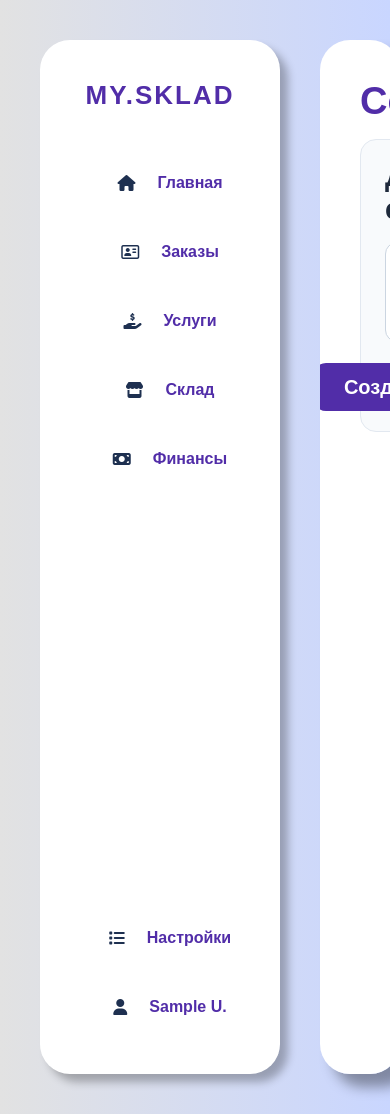
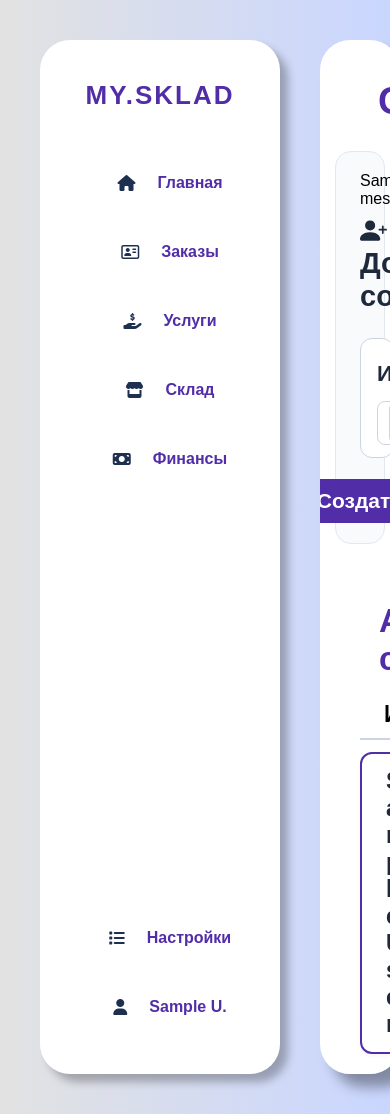
Before and after one commit to SergeyBalatskiy/crm_system, a Django app: page /profile/workers in a window 390 px wide. Run offline with Django 5.2, Linux system fonts and the light colour scheme; a user stored in the database is signed in; tables that the repository leaves empty hold one stand-in row (values such as "Sample post"); one stand-in notice (Sample message) is shown.

Commit message:
add new wisual for workers + add JS logic for phone number + add new places (role and phone) in form

```diff
--- a/crm_system/profile_user/forms.py
+++ b/crm_system/profile_user/forms.py
@@ -36,9 +36,11 @@ class ServiceInfoForm(forms.ModelForm):
 
 # Переменная которая содержит в себе форму и добавление ее динамически
 WorkersFormSet = modelformset_factory(
-    WorkersInfo, fields=("name", "surname"), labels={
+    WorkersInfo, fields=("name", "surname", "role", "phone" ), labels={
         "name": "Имя",
         "surname": "Фамилия",
+        "role" : "Роль",
+        "phone" : "Телефон"
     }, extra=1)
 
 # Переменная которая содержит в себе форму для добавления категорий
--- a/crm_system/profile_user/models.py
+++ b/crm_system/profile_user/models.py
@@ -27,6 +27,8 @@ class WorkersInfo(models.Model):
     user = models.ForeignKey(User, on_delete=models.CASCADE, related_name='employee')
     name = models.CharField(max_length=100, null=True)
     surname = models.CharField(max_length=100, null=True)
+    role = models.CharField(max_length=100, null=True)
+    phone = models.CharField(max_length=16, null=True)
 
     def __str__(self):
         return f'Cотрудник: {self.name} {self.surname}, связан с {self.user.get_full_name()}'
--- a/crm_system/profile_user/static/profile_user/css/workers.css
+++ b/crm_system/profile_user/static/profile_user/css/workers.css
@@ -1,7 +1,9 @@
+/* ЭТИ ДВА КЛАССА НЕ ТРОГАЕМ ПО ВАШЕМУ ТРЕБОВАНИЮ */
 .workers-page-container {
     display: flex;
     flex-direction: column;
     overflow-y: auto;
+    justify-content: flex-start !important;
 }
 
 .main-page-title {
@@ -11,17 +13,18 @@
     margin: 0 0 16px 0;
     text-align: left;
     align-self: flex-start;
+    margin-bottom: 28px;
+    margin-left: 18px;
 }
 
+/* 1. Карточка добавления — растягиваем на 100% */
 .add-worker-card {
     background-color: #f8fafc;
     border: 1px solid #e2e8f0;
     border-radius: 16px;
     padding: 20px 24px;
     flex-shrink: 0;
-    align-self: flex-start;
     width: 100%;
-    max-width: 780px;
     box-sizing: border-box;
 }
 
@@ -30,20 +33,25 @@
     font-size: 29px;
     font-weight: 700;
     color: #1e293b;
+    margin-top: 3px;
+    margin-bottom: 25px;
 }
 
 .worker-form-inline {
     display: flex;
     flex-direction: column;
     gap: 16px;
+    width: 100%;
 }
 
 .field_input_name {
     display: flex;
     flex-wrap: wrap;
     gap: 16px;
+    width: 100%;
 }
 
+/* Равномерное расширение 4 полей внутри формы */
 .workers-form {
     display: flex;
     gap: 12px;
@@ -53,6 +61,7 @@
     border: 1px solid #cbd5e1;
     width: 100%;
     box-sizing: border-box;
+    min-width: 0;
 }
 
 .workers-form p {
@@ -63,17 +72,30 @@
     font-size: 13px;
     font-weight: 600;
     color: #475569;
-    flex: 1;
+    flex: 1 1 0%;
+    min-width: 0;
+    /* Не дает тексту и инпутам раздувать блок за экран */
+}
+
+.workers-form p label {
+    font-size: 22px;
+    font-weight: 600;
+    color: #1e293b;
+    padding-top: 10px;
+    padding-bottom: 10px;
 }
 
 .workers-form input {
-    padding: 8px 12px;
+    font-size: 24px;
+    padding: 10px 14px;
+    height: 44px;
     border: 1px solid #cbd5e1;
     border-radius: 8px;
-    font-size: 14px;
     outline: none;
     width: 100%;
+    min-width: 0;
     box-sizing: border-box;
+    transition: border-color 0.2s;
 }
 
 .workers-form input:focus {
@@ -85,12 +107,6 @@
     justify-content: center;
     width: 100%;
     margin-top: -20px;
-    height: 73px;
-
-}
-
-.btn-submit {
-    width: 220px;
 }
 
 .btn {
@@ -115,6 +131,10 @@
 .btn-submit {
     background-color: #6f42c1;
     color: #ffffff;
+    font-size: 21px;
+    font-weight: 600;
+    padding: 12px 32px;
+    width: 280px;
 }
 
 .btn-submit:hover {
@@ -139,80 +159,91 @@
     text-align: left;
     padding-bottom: 7px;
     padding-top: 7px;
+    padding-left: 19px;
 }
 
 .workers-list-wrapper {
-    flex: 1;
-    overflow-y: auto;
     width: 100%;
 }
 
-.workers-list {
-    columns: 340px;
-    column-gap: 16px;
+.workers-table-header {
+    display: grid;
+    grid-template-columns: repeat(4, minmax(0, 1fr)) 120px;
+    gap: 16px;
+    padding: 0 24px 10px 24px;
+    font-size: 23px;
+    font-weight: 700;
+    color: #000000;
+    border-bottom: 2px solid #cbd5e1;
+    margin-bottom: 12px;
+    box-sizing: border-box;
     width: 100%;
 }
 
+.workers-table-header div {
+    text-align: left;
+}
+
+.workers-table-header .header-action {
+    text-align: right;
+}
+
+/* ВЫРАВНИВАНИЕ СТРОК: замена columns: 340px на верстку списком */
+.workers-list {
+    display: flex;
+    flex-direction: column;
+    gap: 10px;
+    width: 100%;
+}
+
+/* Горизонтальная карточка сотрудника на 4 колонки + кнопка */
 .worker-place {
-    display: flex;
-    justify-content: space-between;
+    display: grid;
+    grid-template-columns: repeat(4, minmax(0, 1fr)) 120px;
     align-items: center;
+    gap: 16px;
     background-color: #ffffff;
     border: 2px solid #512da8;
-    border-radius: 14px;
-    padding: 14px 18px;
-    box-shadow: 0 4px 6px -1px rgba(0, 0, 0, 0.05);
+    border-radius: 12px;
+    padding: 14px 24px;
+    box-shadow: 0 2px 4px rgba(0, 0, 0, 0.04);
+    box-sizing: border-box;
+    width: 100%;
     transition: transform 0.15s ease, box-shadow 0.15s ease;
-    margin-bottom: 12px;
-    break-inside: avoid;
 }
 
 .worker-place:hover {
     transform: translateY(-2px);
-    box-shadow: 0 8px 12px -2px rgba(0, 0, 0, 0.1);
+    box-shadow: 0 6px 10px rgba(0, 0, 0, 0.08);
 }
 
-.btn-submit {
-    font-size: 20px;
+.worker-col {
+    font-size: 23px;
     font-weight: 600;
-    padding: 12px 32px;
-}
-
-.worker-details {
-    display: flex;
-    align-items: center;
-    gap: 10px;
-    flex: 1;
+    color: #1e293b;
+    word-break: break-word;
+    text-align: left;
     min-width: 0;
 }
 
-.worker-name {
-    font-size: 21px;
-    font-weight: 600;
-    color: #1e293b;
-    word-break: break-word;
-    overflow-wrap: break-word;
-}
-
-.worker-patronymic {
-    font-size: 14px;
-    color: #64748b;
+.worker-action {
+    display: flex;
+    justify-content: flex-end;
 }
 
 .btn-delete-worker {
     background-color: #6f42c1;
     color: #ffffff;
+    transform: translateY(-12px);
     border: none;
-    padding: 8px 20px;
-    border-radius: 10px;
-    font-size: 14px;
-    font-weight: 600;
+    padding: 8px 16px;
+    border-radius: 8px;
+    font-size: 16px;
+    font-weight: 700;
     cursor: pointer;
-    margin: 0;
-    flex-shrink: 0;
-    align-self: center;
     transition: background-color 0.2s;
-    transform: translateY(-14px);
+    width: 100%;
+    max-width: 120px;
 }
 
 .btn-delete-worker:hover {
@@ -225,16 +256,3 @@
     text-align: left;
     margin-top: 10px;
 }
-
-.workers-form p label {
-    font-size: 22px;
-    font-weight: 600;
-    color: #1e293b;
-}
-
-.workers-form input {
-    font-size: 24px;
-    padding: 10px 14px;
-    height: 44px;
-    box-sizing: border-box;
-}
--- a/crm_system/profile_user/templates/profile_user/workers.html
+++ b/crm_system/profile_user/templates/profile_user/workers.html
@@ -13,7 +13,21 @@
 
         <!-- ВЕРХНИЙ БЛОК: Форма добавления сотрудника (компактная слева) -->
         <div class="add-worker-card">
-            <h3 class="section-title">Добавить сотрудника</h3>
+
+            {% if messages %}
+            {% for message in messages %}
+            <div class="alert alert-{{ message.tags }}">
+                {{ message }}
+            </div>
+            {% endfor %}
+            {% endif %}
+            <h3 class="section-title"><svg style="position: relative; top: 5px; display: inline-block;"
+                    xmlns="http://www.w3.org/2000/svg" width="27" height="29" fill="currentColor"
+                    class="bi bi-person-plus-fill" viewBox="0 0 16 16">
+                    <path d="M1 14s-1 0-1-1 1-4 6-4 6 3 6 4-1 1-1 1H1zm5-6a3 3 0 1 0 0-6 3 3 0 0 0 0 6z" />
+                    <path fill-rule="evenodd"
+                        d="M13.5 5a.5.5 0 0 1 .5.5V7h1.5a.5.5 0 0 1 0 1H14v1.5a.5.5 0 0 1-1 0V8h-1.5a.5.5 0 0 1 0-1H13V5.5a.5.5 0 0 1 .5-.5z" />
+                </svg> Добавить сотрудника</h3>
 
             <form id="form-container" method="POST" class="worker-form-inline">
                 {% csrf_token %}
@@ -36,21 +50,30 @@
         <!-- ТЕМНО-СЕРАЯ РАЗДЕЛИТЕЛЬНАЯ ПОЛОСА -->
         <hr class="dark-divider">
 
-        <!-- НИЖНИЙ БЛОК: Список сотрудников -->
         <div class="workers-list-wrapper">
             <h2 class="active-workers-title">Активные сотрудники:</h2>
 
             {% if workers_information %}
+            <!-- Шапка таблицы с названиями колонок -->
+            <div class="workers-table-header">
+                <div>Имя</div>
+                <div>Фамилия</div>
+                <div>Роль</div>
+                <div>Телефон</div>
+                <div class="header-action">Действие</div>
+            </div>
+
+            <!-- Строки с сотрудниками -->
             <div class="workers-list">
                 {% for worker in workers_information %}
                 <div class="worker-place" data-name="{{ worker.name }}" data-surname="{{ worker.surname }}">
-                    <div class="worker-details">
-                        <span class="worker-name">{{ worker.name }} {{ worker.surname }}</span>
-                        {% if worker.patronymic %}
-                        <span class="worker-patronymic">{{ worker.patronymic }}</span>
-                        {% endif %}
+                    <div class="worker-col">{{ worker.name }}</div>
+                    <div class="worker-col">{{ worker.surname }}</div>
+                    <div class="worker-col">{{ worker.role }}</div>
+                    <div class="worker-col">{{ worker.phone }}</div>
+                    <div class="worker-action">
+                        <button type="button" class="btn-delete-worker">Удалить</button>
                     </div>
-                    <button type="button" class="btn-delete-worker">Удалить</button>
                 </div>
                 {% endfor %}
             </div>
--- a/crm_system/profile_user/views/workers.py
+++ b/crm_system/profile_user/views/workers.py
@@ -4,6 +4,7 @@ from django.contrib.auth.decorators import login_required
 from django.utils.decorators import method_decorator
 from django.contrib.auth.decorators import login_required
 from profile_user.forms import WorkersFormSet
+from django.contrib import messages
 from profile_user.models import WorkersInfo
 
 
@@ -23,21 +24,30 @@ class WorkersAddView(TemplateView):
 
 
     # Здесь активируется функция, которая проходится списком и сохраняет в каждой форме нашего "хозяина"
-    def form_valid(self, formset):
+    def form_valid(self, formset, request):
         # Беру каждую форму индивидуально и ПРИНУДИТЕЛЬНО останавливаю "автосохранение",
         # чтобы сначала сохранить ссылку на "хозяина", а потом и все остальные данные!
         for form in formset:
             # Если форма заполнена:
             if form.cleaned_data:
+                print('Форма не пустая!')
                 # Остановка сохранения
                 workers_info = form.save(commit=False)
+                # Беру номер телефона
+                phone = form.cleaned_data.get("phone")
+                # Если номер телефона есть, то выдаем замечание!
+                if WorkersInfo.objects.filter(phone=phone, user=self.request.user).exists():
+                    messages.error(request, 'Такой номер телефона уже есть у другого вашего сотрудника!')
+                    # Получаю все обьекты из БД:
+                    workers_information = WorkersInfo.objects.filter(user=self.request.user).all()
+                    # Отдаю обьекты + форму
+                    return render(request, self.template_name, {'workers_formset' : formset, "workers_information" : workers_information })
                 # Запись ссылки на хозяина
                 workers_info.user = self.request.user
                 # Сохранение всего остального
+                print('Сохранен обьект!')
                 workers_info.save()
-
-        #  Думаю, будет лучше если здесь добавить кнопку которая сначала позволяет создать только 1
-        # человека, потом все это сохраняется (и редиректится) + (показывается текущие сотрудники) и уже только потом позволяет сохранить другого
+        print('Сработало это')
         return redirect("workers")
 
     # Метод, который показывает нам нашу форму
@@ -80,7 +90,7 @@ class WorkersAddView(TemplateView):
         formset = WorkersFormSet(data=self.request.POST)
         # Вызываем функцию при правильной валидации
         if formset.is_valid():
-            return self.form_valid(formset)
+            return self.form_valid(formset, request)
 
         # Показываем на текущем сайте форму, в случае если она не валидна
                 # Получаю объект из БД для показа уже "активных" сотрудников
```
Also changed, not shown: crm_system/profile_user/static/profile_user/js/workers.js (+58 -0 lines), crm_system/profile_user/migrations/0010_workersinfo_phone_workersinfo_role.py (added), crm_system/profile_user/migrations/0011_alter_workersinfo_phone.py (added).
